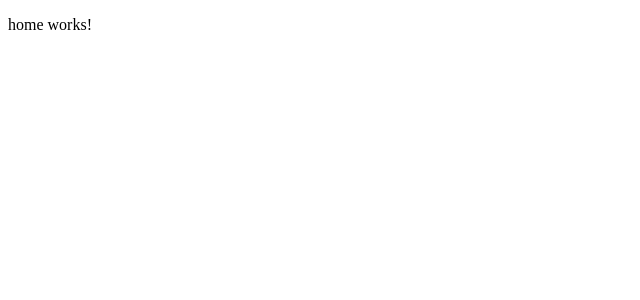
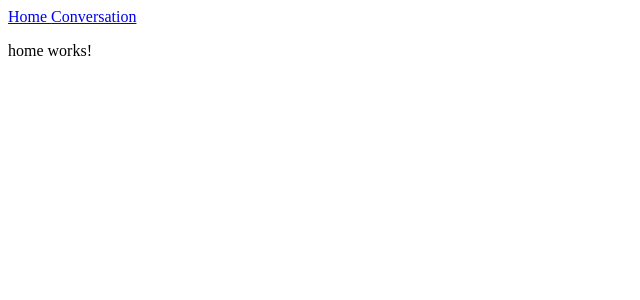
Before and after one commit to EduardoIbarra/msn_platzi_pre, an Angular app: page / in a window 1280 px wide. Shown: the top 300 px of the page, without its empty margins (0-640 px from the left). Built offline with nearby package versions, Linux system fonts and the light colour scheme.

Commit message:
Added basic menu

```diff
--- a/src/app/app.component.html
+++ b/src/app/app.component.html
@@ -1,2 +1,5 @@
-
+<nav>
+  <a routerLink="/home">Home </a>
+  <a routerLink="/conversation">Conversation </a>
+</nav>
 <router-outlet></router-outlet>
```
